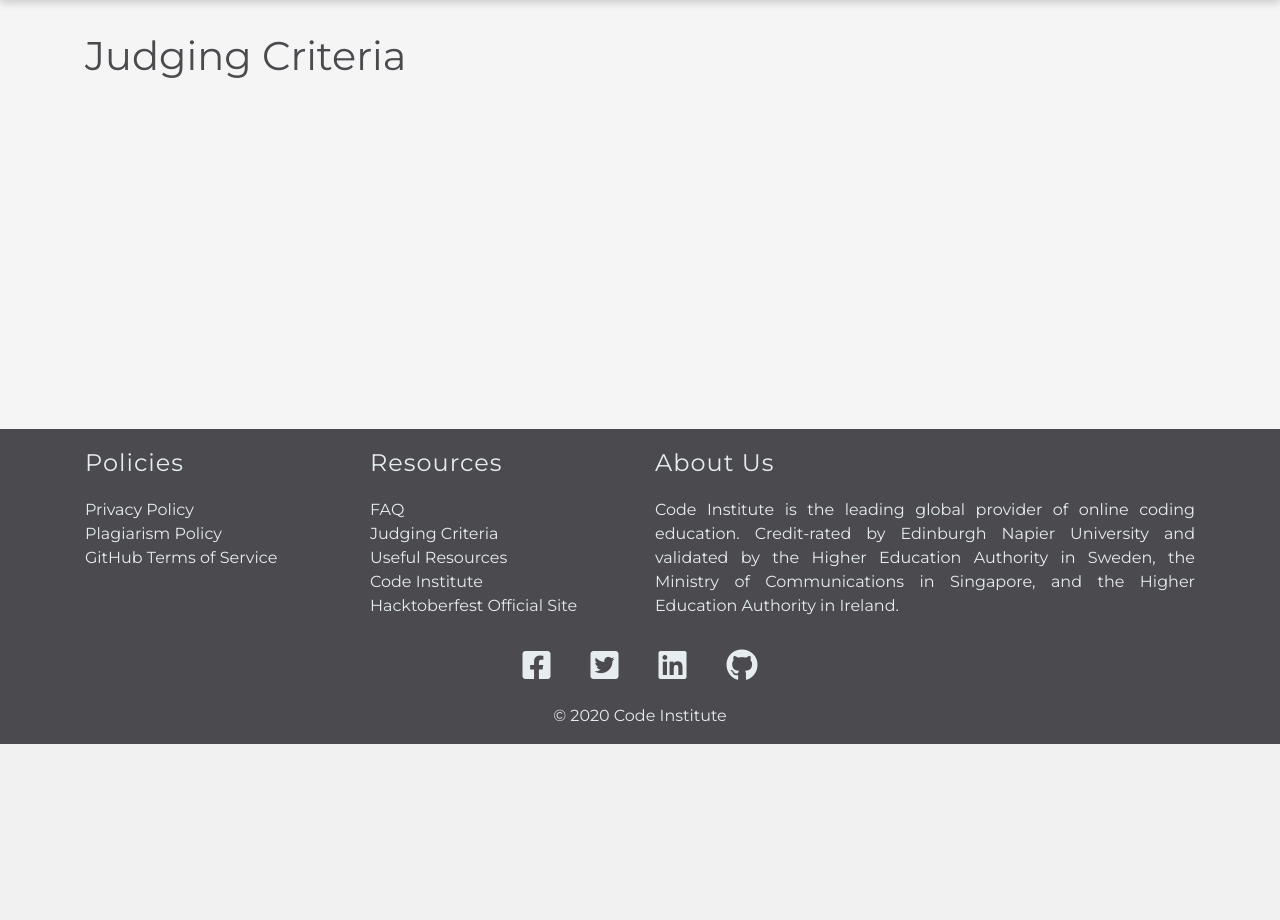
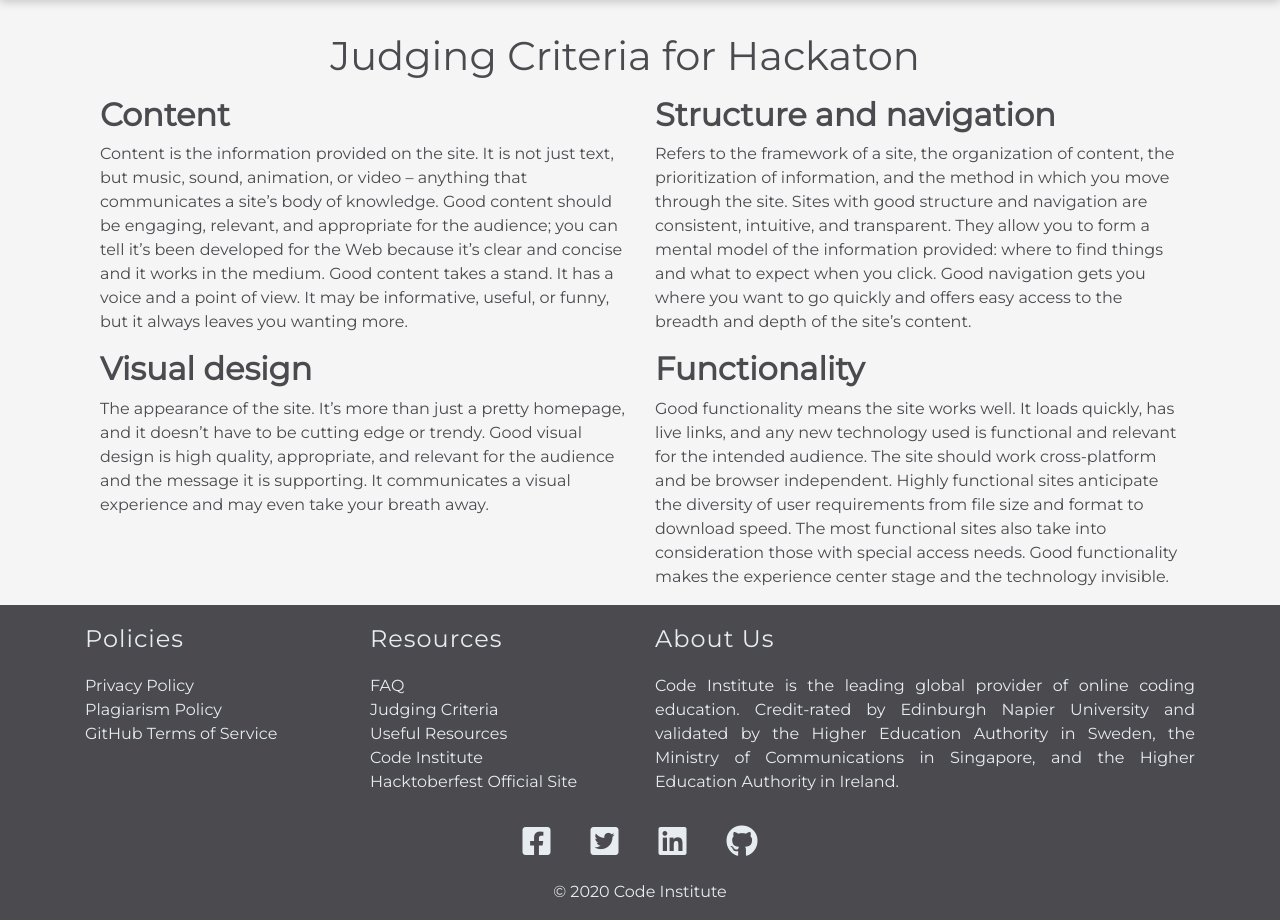
Before and after one commit to Code-Institute-Community/ci-hackathon-app, a Django app: page /judging_criteria/ in a window 1280 px wide. Shown: the part 56-976 px from the top of the page. Before the commit the page ends 800 px from the top, so only its background shows below. Run offline with Django 3.2, Linux system fonts and the light colour scheme; some libraries are stand-ins or nearby versions.

Commit message:
P10 Added judging critera page (#66)

```diff
--- a/templates/includes/navbar.html
+++ b/templates/includes/navbar.html
@@ -29,7 +29,7 @@
                     </a>
                     <div class="dropdown-menu" aria-labelledby="navbarResources">
                         <a class="dropdown-item" href="#">FAQs</a>
-                        <a class="dropdown-item" href="#">Judging Criteria</a>
+                        <a class="dropdown-item" href="{% url 'judging_criteria' %}">Judging Criteria</a>
                         <a class="dropdown-item" href="#">Useful Resources</a>
                     </div>
                 </li>
--- a/templates/judging-criteria.html
+++ b/templates/judging-criteria.html
@@ -1,8 +1,56 @@
 {% extends "base.html" %}
 {% load static %}
 {% block content %}
+<div class="container">
 
-<h1>Judging Criteria</h1>
-<!-- help needed -->
+    <div class="row">
+        <div class="col row justify-content-center">
+            <h1>Judging Criteria for Hackaton</h1>
+        </div>
+    </div>
 
+    <div class="mt-2">
+        <div class="row">
+            <div class="col-md-6">
+                <h2 class="font-weight-bold">Content</h2>
+
+                <p>Content is the information provided on the site. It is not just text, but music, sound, animation, or
+                    video – anything that communicates a site’s body of knowledge. Good content should be engaging,
+                    relevant, and appropriate for the audience; you can tell it’s been developed for the Web because
+                    it’s clear and concise and it works in the medium. Good content takes a stand. It has a voice and a
+                    point of view. It may be informative, useful, or funny, but it always leaves you wanting more.</p>
+            </div>
+            <div class="col-md-6">
+                <h2 class="font-weight-bold">Structure and navigation</h2>
+
+                <p>Refers to the framework of a site, the organization of content, the prioritization of information,
+                    and the method in which you move through the site. Sites with good structure and navigation are
+                    consistent, intuitive, and transparent. They allow you to form a mental model of the information
+                    provided: where to find things and what to expect when you click. Good navigation gets you where you
+                    want to go quickly and offers easy access to the breadth and depth of the site’s content.</p>
+            </div>
+        </div>
+        <div class="row">
+            <div class="col-md-6">
+                <h2 class="font-weight-bold">Visual design</h2>
+
+                <p>The appearance of the site. It’s more than just a pretty homepage, and it doesn’t have to be cutting
+                    edge or trendy. Good visual design is high quality, appropriate, and relevant for the audience and
+                    the message it is supporting. It communicates a visual experience and may even take your breath
+                    away.</p>
+            </div>
+            <div class="col-md-6">
+                <h2 class="font-weight-bold">Functionality</h2>
+
+                <p>Good functionality means the site works well. It loads quickly, has live links, and any new
+                    technology used is functional and relevant for the intended audience. The site should work
+                    cross-platform and be browser independent. Highly functional sites anticipate the diversity of user
+                    requirements from file size and format to download speed. The most functional sites also take into
+                    consideration those with special access needs. Good functionality makes the experience center stage
+                    and the technology invisible.</p>
+            </div>
+        </div>
+    </div>
+
+</div>
 {% endblock %}
```
Also changed, not shown: home/views.py (line endings or trailing spaces), 2 other files.
